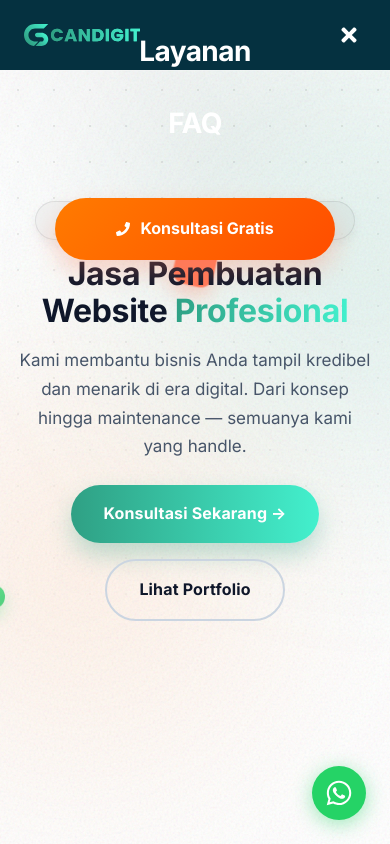
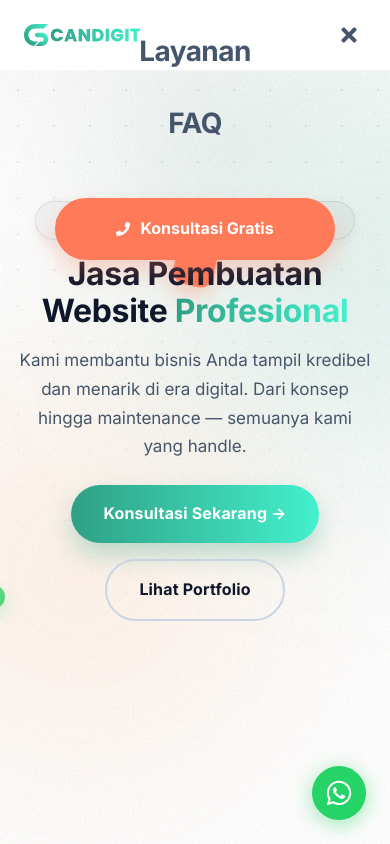
Before and after one commit to navyrastudio/companyprofilecandigital, a Next.js app: page / in a window 390 px wide. Both pictures are taken after a click on the button "Toggle menu". Shown: the top 844 px of the page. Built offline with nearby package versions, Linux system fonts and the light colour scheme.

Commit message:
tyle(navbar): sync responsive nav links with new colors and hover effects

```diff
--- a/app/components/Navbar.tsx
+++ b/app/components/Navbar.tsx
@@ -74,7 +74,7 @@ export default function Navbar() {
             border: "none",
             cursor: "pointer",
             padding: "6px",
-            color: (scrolled && !mobileOpen) ? "var(--text-dark)" : "#fff",
+            color: mobileOpen ? "#45556c" : (scrolled ? "#fff" : "#2FA084"),
             borderRadius: "8px",
           }}
           className="mobile-menu-btn"
@@ -92,7 +92,7 @@ export default function Navbar() {
           left: 0,
           right: 0,
           bottom: 0,
-          background: "rgba(0, 45, 61, 0.98)",
+          background: "rgba(255, 255, 255, 0.98)",
           backdropFilter: "blur(12px)",
           WebkitBackdropFilter: "blur(12px)",
           zIndex: 90,
@@ -112,7 +112,7 @@ export default function Navbar() {
               href={l.href}
               onClick={() => setMobileOpen(false)}
               style={{
-                color: "#ffffff",
+                color: "#45556c",
                 textDecoration: "none",
                 fontSize: "28px",
                 fontWeight: 700,
@@ -139,7 +139,7 @@ export default function Navbar() {
               padding: "18px",
               fontSize: "16px",
               fontWeight: 700,
-              background: "linear-gradient(135deg, #FF7B00 0%, #FF4D00 100%)",
+              background: "#ff7a59",
               color: "#fff",
               textDecoration: "none",
               borderRadius: "50px",
--- a/app/globals.css
+++ b/app/globals.css
@@ -216,7 +216,7 @@ section {
   left: 0;
   width: 100%;
   z-index: 1000;
-  background: rgba(255, 255, 255, 0.9);
+  background: linear-gradient(to right, rgba(47, 160, 132, 0.9) 0%, rgba(67, 240, 205, 0.9) 100%);
   backdrop-filter: blur(20px);
   -webkit-backdrop-filter: blur(20px);
   border-bottom: 1px solid rgba(0, 0, 0, 0.05);
@@ -284,7 +284,7 @@ section {
 .nav-link {
   display: inline-block;
   padding: 8px 14px;
-  color: #45556c;
+  color: #ffffff;
   text-decoration: none;
   font-size: 14px;
   font-weight: 500;
@@ -301,13 +301,13 @@ section {
   transform: translateX(-50%);
   width: 0;
   height: 2px;
-  background-color: #2FA084;
+  background-color: #ffffff;
   transition: width 0.3s ease;
   border-radius: 2px;
 }
 
 .nav-link:hover {
-  color: #2FA084;
+  color: #ffffff;
 }
 
 .nav-link:hover::after {
```
